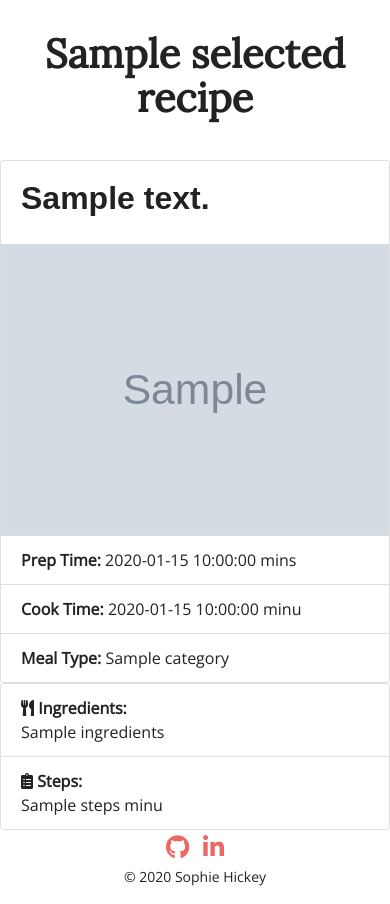
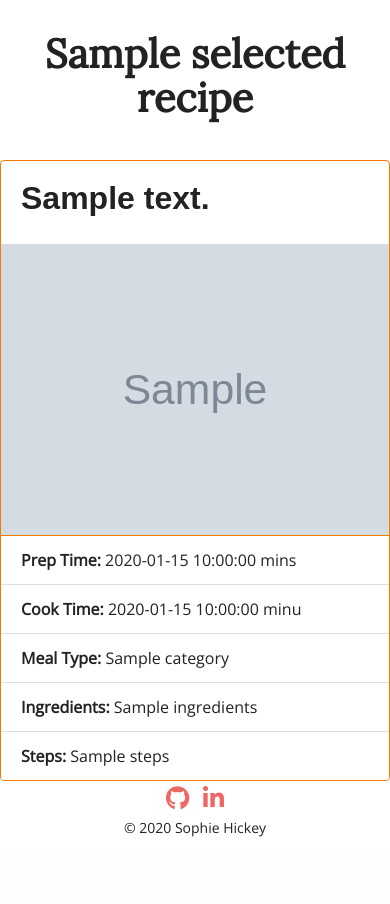
Before and after one commit to SophieH93/myCookbook, a Flask app: template templates/pages/single_recipe_info.html in a window 390 px wide. Shown: the part 84-988 px from the top of the page. After the commit the page ends 921 px from the top, so only its background shows below. Run offline with Flask 2, Linux system fonts and the light colour scheme; the template is opened without the code that fills it: most values are stand-ins (such as "Sample title", 1, 10 or a date in 2020); grey boxes marked "Sample" are stand-in pictures; some libraries are stand-ins or nearby versions; some web fonts are replaced.

Commit message:
amended card layout & included ingredients/steps to list

```diff
--- a/templates/pages/single_recipe_info.html
+++ b/templates/pages/single_recipe_info.html
@@ -1,13 +1,13 @@
 {% extends 'layout/base.html' %}
 {% block content %}
 
-<section class="contianer" id="singleRecipe">
+<section class="contianer-fluid" id="singleRecipe">
     <div class="row">
         <div class="col-md-12">
             <h1 >{{ selected_recipe.recipe_name }}</h1>
         </div>
-            <div class="col-md-6">
-          <div class="card ">
+            <div class="col">
+          <div class="card border-danger ">
                <div class="card-body">
                 <h2 class="card-description">{{ selected_recipe.description }}</h2>
             </div>
@@ -17,20 +17,8 @@
                 <li class="list-group-item"><strong> Prep Time: </strong> {{ selected_recipe.prep_time }} mins</li>
                 <li class="list-group-item"><strong> Cook Time: </strong> {{ selected_recipe.cooking_time }} minu</li>
                 <li class="list-group-item"><strong> Meal Type: </strong> {{ selected_recipe.category }}</li>
-            </ul>
-            </div>
-        </div>
-
-
-    <div class="col-md-6">
-       <div class="card">
-          <ul class="list-group list-group-flush">
-                <li class="list-group-item"><i class="fas fa-utensils"></i>
-                <strong> Ingredients:  </strong>  <br> {{ selected_recipe.ingredients }}</li>
-
-                <li class="list-group-item"><i class="fas fa-clipboard-list"></i>
-                <strong> Steps: </strong> <br>{{ selected_recipe.steps }} minu</li>
-
+                <li class="list-group-item"><strong> Ingredients: </strong> {{ selected_recipe.ingredients }}</li>
+                <li class="list-group-item"><strong> Steps: </strong> {{ selected_recipe.steps }}</li>
             </ul>
             </div>
         </div>
```
